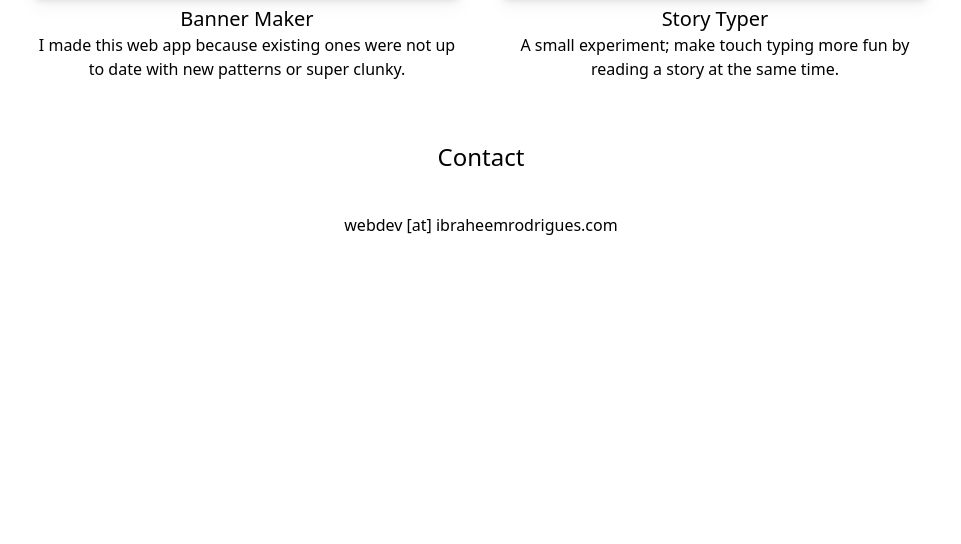
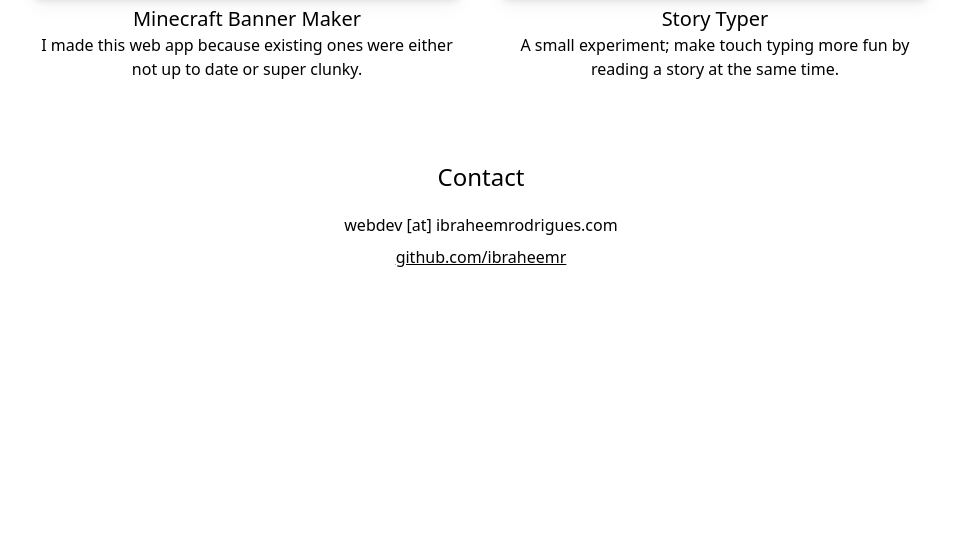
Before and after one commit to IbraheemR/portfolio, an Astro site: page / in a window 1280 px wide. Shown: the part 1607-2151 px from the top of the page, without its empty margins (159-1120 px from the left). Built offline with nearby package versions, Linux system fonts and the light colour scheme; Astro itself is replaced by a stand-in of ours.

Commit message:
Add github, fix typos

```diff
--- a/data/sites.ts
+++ b/data/sites.ts
@@ -45,8 +45,8 @@
         "link": "https://oneshot.ibraheemrodrigues.repl.co/"
     },
     {
-        "name": "Banner Maker",
-        "description": "I made this web app because existing ones were not up to date with new patterns or super clunky.",
+        "name": "Minecraft Banner Maker",
+        "description": "I made this web app because existing ones were either not up to date or super clunky.",
         "image": banner,
         "link": "https://banner.ibraheemrodrigues.com"
     },
--- a/src/pages/index.astro
+++ b/src/pages/index.astro
@@ -31,8 +31,9 @@
                 }
             </section>
             <section id="contact" class="h-[50vh] m-10">
-                <h2 class="text-2xl">Contact</h2>
-                <p class="p-10">webdev [at] ibraheemrodrigues.com</p>
+                <h2 class="text-2xl m-5">Contact</h2>
+                <p class="m-2">webdev [at] ibraheemrodrigues.com</p>
+                <a href="https://github.com/ibraheemr" class="underline m-2">github.com/ibraheemr</a>
             </section>
         </main>
     <!-- </BackgroundCanvas> -->
```
